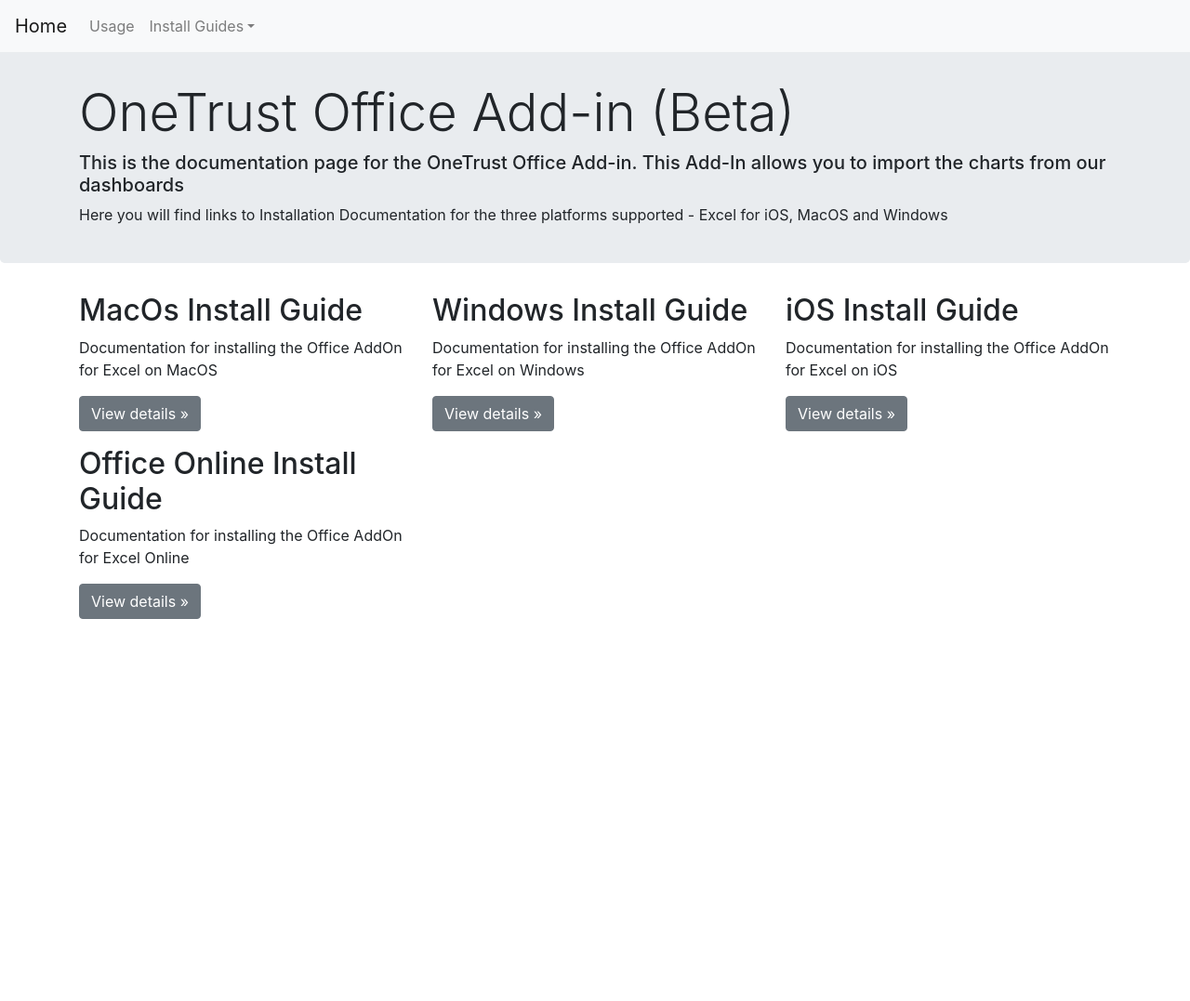
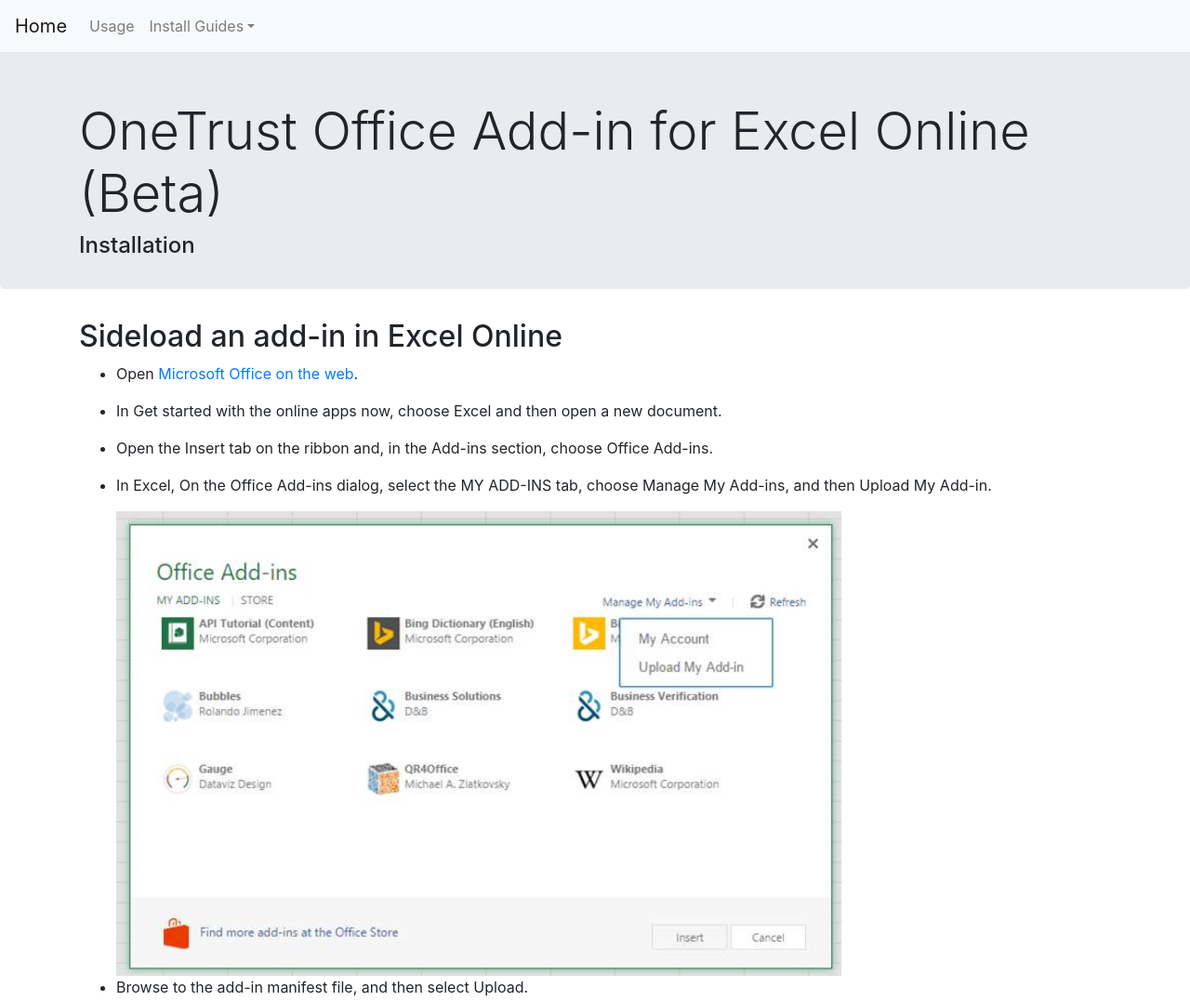
Before and after one commit to leonletto/OTCharts, a website: page src/pages/OfficeOnline.html in a window 1280 px wide. Shown: the top 1077 px of the page at 93% size. Before the commit the page ends 800 px from the top, so only its background shows below. Drawn offline with nearby package versions, Linux system fonts and the light colour scheme.

Commit message:
Updated Install Docs

```diff
--- a/src/pages/OfficeOnline.html
+++ b/src/pages/OfficeOnline.html
@@ -53,40 +53,46 @@
     <!-- Main jumbotron for a primary marketing message or call to action -->
     <div class="jumbotron" style="padding-bottom: unset">
         <div class="container">
-            <h1 class="display-4">OneTrust Office Add-in (Beta)</h1>
-            <h5>This is the documentation page for the OneTrust Office Add-in. This Add-In allows you to import the
-                charts from our dashboards</h5>
-            <p>Here you will find links to Installation Documentation for the three platforms supported - Excel for iOS,
-                MacOS and Windows</p>
+            <h2 class="display-4" style="padding-top: 20px">OneTrust Office Add-in for Excel Online (Beta)</h2>
+            <h4>Installation</h4>
             <br>
         </div>
     </div>
 
     <div class="container">
         <!-- Example row of columns -->
-        <div class="row">
-            <div class="col-md-4">
-                <h2>MacOs Install Guide</h2>
-                <p>Documentation for installing the Office AddOn for Excel on MacOS</p>
-                <p><a class="btn btn-secondary" href="./MacOs.html" role="button">View details &raquo;</a></p>
-            </div>
-            <div class="col-md-4">
-                <h2>Windows Install Guide</h2>
-                <p>Documentation for installing the Office AddOn for Excel on Windows</p>
-                <p><a class="btn btn-secondary" href="./Windows.html" role="button">View details &raquo;</a></p>
-            </div>
-            <div class="col-md-4">
-                <h2>iOS Install Guide</h2>
-                <p>Documentation for installing the Office AddOn for Excel on iOS</p>
-                <p><a class="btn btn-secondary" href="./ios.html" role="button">View details &raquo;</a></p>
-            </div>
-            <div class="col-md-4">
-                <h2>Office Online Install Guide</h2>
-                <p>Documentation for installing the Office AddOn for Excel Online</p>
-                <p><a class="btn btn-secondary" href="./OfficeOnline.html" role="button">View details &raquo;</a></p>
-            </div>
-        </div>
-
+        <h2>Sideload an add-in in Excel Online</h2>
+        <ul>
+            <li>
+                <p>Open <a href="https://office.live.com/" rel="nofollow">Microsoft Office on the web</a>.</p>
+            </li>
+            <li>
+                <p>In Get started with the online apps now, choose Excel and then open a new document.</p>
+            </li>
+            <li>
+                <p>Open the Insert tab on the ribbon and, in the Add-ins section, choose Office Add-ins.</p>
+            </li>
+            <li>
+                <p>In Excel, On the Office Add-ins dialog, select the MY ADD-INS tab, choose Manage My Add-ins, and then
+                    Upload My Add-in.</p>
+                <img src="images/office-add-ins-insert-addin.png" alt="Insert OTAddin" height="500">
+            </li>
+            <li>
+                <p>Browse to the add-in manifest file, and then select Upload.</p>
+                <img src="images/upload-add-in.png" alt="Verify OTAddin" width="500">
+            </li>
+            <li>
+                <p>Verify that your add-in is installed. For example, if it is an add-in command, it should appear on
+                    either the ribbon or the context menu. </p>
+                <img src="images/upload-add-in.png" alt="Verify OTAddin" width="500">
+            </li>
+        </ul>
+        <h5>Remove a sideloaded add-in</h5>
+        <p>You can remove a previously sideloaded add-in by clearing the Office cache on your computer. Details on how
+            to clear the cache for each platform and host can be found in the article <a
+                    href="https://github.com/OfficeDev/office-js-docs-pr/blob/master/docs/testing/clear-cache.md">Clear
+                the Office cache</a>.</p>
+        <hr>
 
     </div> <!-- /container -->
 
```
Also changed, not shown: src/pages/MacOs.html (+3 -1 lines), src/pages/Windows.html (+15 -22 lines), src/pages/ios.html (+22 -11 lines), src/pages/images/office-add-ins-insert-addin.png (added), src/pages/images/upload-add-in.png (added), 2 other files.
